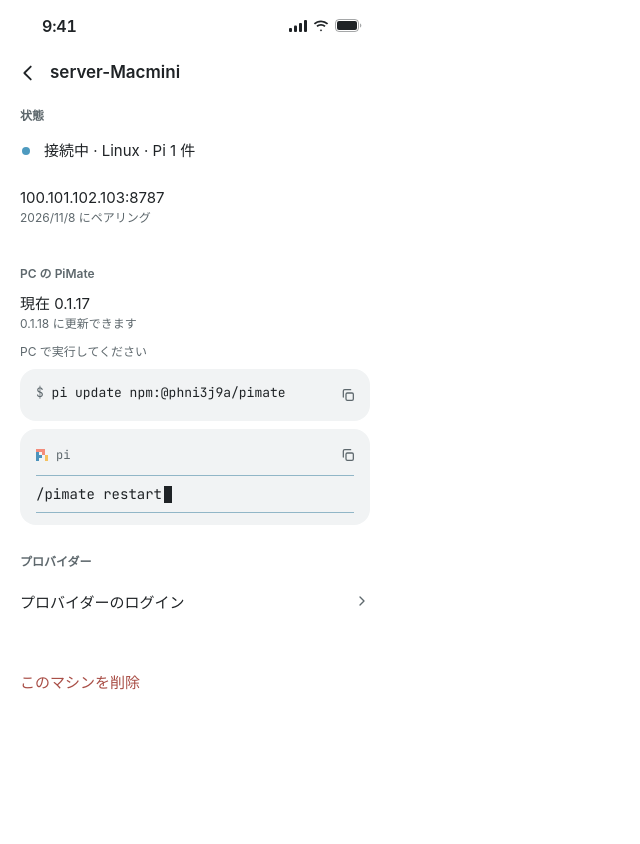
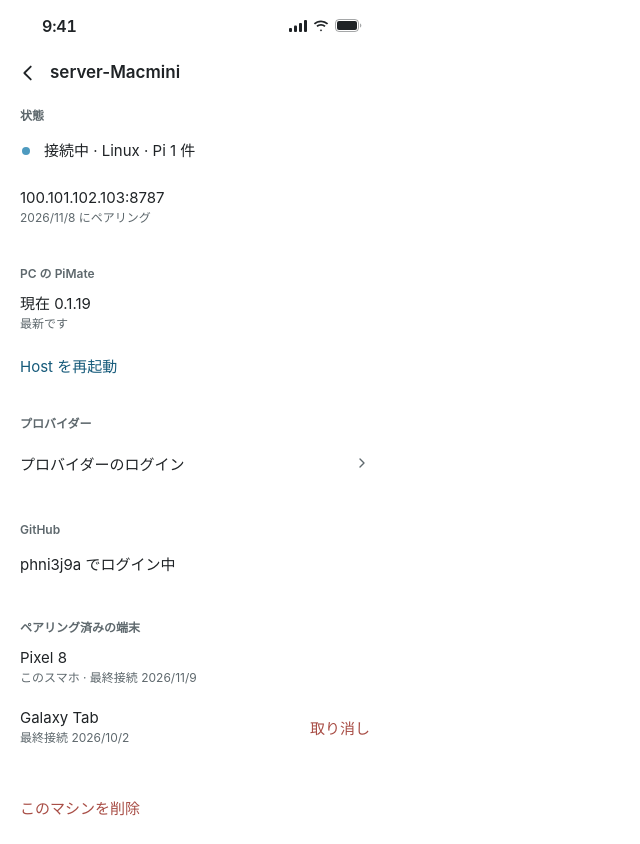
Before and after one commit to phni3j9a/PiMate, a website: page docs/design/html/Machine-Detail.html in a window 1280 px wide. Shown: the whole page, without its empty margins (0-640 px from the left). Drawn offline with Linux system fonts and the light colour scheme.

Commit message:
docs: machine detail host settings (PC package 0.1.19+)

```diff
--- a/docs/design/html/Machine-Detail.html
+++ b/docs/design/html/Machine-Detail.html
@@ -39,30 +39,10 @@ html,body{margin:0;overflow:hidden}
     </div>
     <div style="margin-top: 28px; font-size: 12px; font-weight: 600; color: #5E686D">PC の PiMate</div>
     <div style="min-height: 60px; display: flex; flex-direction: column; justify-content: center; padding: 8px 0; box-sizing: border-box">
-      <span style="font-size: 15px">現在 0.1.17</span>
-      <span style="font-size: 12px; color: #5E686D">0.1.18 に更新できます</span>
+      <span style="font-size: 15px">現在 0.1.19</span>
+      <span style="font-size: 12px; color: #5E686D">最新です</span>
     </div>
-    <span style="font-size: 12px; line-height: 18px; color: #5E686D">PC で実行してください</span>
-    <div style="margin-top: 8px; display: flex; align-items: flex-start; gap: 4px; padding: 8px 4px 8px 16px; border-radius: 16px; background: #F1F3F4">
-      <code style="flex: 1; min-width: 0; padding: 6px 0; font-family: 'JetBrains Mono', ui-monospace, Menlo, monospace; font-size: 13px; line-height: 20px; color: #1F2326"><span style="color: #5E686D">$ </span>pi update npm:@phni3j9a/pimate</code>
-      <button aria-label="コマンドをコピー" style="width: 36px; height: 36px; flex-shrink: 0; border: 0; padding: 0; border-radius: 10px; background: transparent; color: #5E686D; display: flex; align-items: center; justify-content: center">
-          <svg width="16" height="16" viewBox="0 0 24 24" aria-hidden="true" style="fill: none; stroke: currentColor; stroke-width: 1.9; stroke-linecap: round; stroke-linejoin: round"><rect x="9" y="9" width="11" height="11" rx="2"></rect><path d="M5 15V6a2 2 0 0 1 2-2h9"></path></svg>
-        </button>
-    </div>
-    <div style="margin-top: 8px; padding: 8px 4px 12px 16px; border-radius: 16px; background: #F1F3F4; display: flex; flex-direction: column; gap: 6px">
-      <div style="display: flex; align-items: center; gap: 8px">
-        <svg width="12" height="12" viewBox="0 0 4 4" aria-hidden="true" style="flex-shrink: 0; shape-rendering: crispEdges"><rect x="0" y="0" width="3" height="1" style="fill: #F38C7B"></rect><rect x="2" y="1" width="1" height="1" style="fill: #F38C7B"></rect><rect x="0" y="1" width="1" height="3" style="fill: #4C93BC"></rect><rect x="1" y="2" width="1" height="1" style="fill: #4C93BC"></rect><rect x="3" y="2" width="1" height="2" style="fill: #F5C15E"></rect></svg>
-        <span style="flex: 1; font-family: 'JetBrains Mono', ui-monospace, Menlo, monospace; font-size: 12px; color: #5E686D">pi</span>
-        <button aria-label="コマンドをコピー" style="width: 36px; height: 36px; flex-shrink: 0; border: 0; padding: 0; border-radius: 10px; background: transparent; color: #5E686D; display: flex; align-items: center; justify-content: center">
-          <svg width="16" height="16" viewBox="0 0 24 24" aria-hidden="true" style="fill: none; stroke: currentColor; stroke-width: 1.9; stroke-linecap: round; stroke-linejoin: round"><rect x="9" y="9" width="11" height="11" rx="2"></rect><path d="M5 15V6a2 2 0 0 1 2-2h9"></path></svg>
-        </button>
-      </div>
-      <div style="margin-right: 12px; margin-top: -4px; display: flex; flex-direction: column; gap: 8px">
-        <div style="height: 1px; background: rgba(27, 107, 145, 0.45)"></div>
-        <div style="display: flex; align-items: center; font-family: 'JetBrains Mono', ui-monospace, Menlo, monospace; font-size: 14px; line-height: 20px; color: #1F2326">/pimate restart<span aria-hidden="true" style="width: 8px; height: 17px; margin-left: 2px; background: #1F2326"></span></div>
-        <div style="height: 1px; background: rgba(27, 107, 145, 0.45)"></div>
-      </div>
-    </div>
+    <button style="min-height: 44px; display: flex; align-items: center; border: 0; padding: 0; background: transparent; font-family: inherit; font-size: 15px; text-align: left; color: #155A7A">Host を再起動</button>
 
     <div style="margin-top: 28px; font-size: 12px; font-weight: 600; color: #5E686D">プロバイダー</div>
     <button style="min-height: 60px; display: flex; align-items: center; gap: 12px; border: 0; padding: 8px 0; background: transparent; color: #1F2326; font-family: inherit; font-size: 15px; text-align: left">
@@ -70,7 +50,19 @@ html,body{margin:0;overflow:hidden}
       <svg width="16" height="16" viewBox="0 0 24 24" aria-hidden="true" style="fill: none; stroke: #5E686D; stroke-width: 2; stroke-linecap: round; stroke-linejoin: round"><path d="M9 6l6 6-6 6"></path></svg>
     </button>
 
-    <button style="margin-top: 28px; min-height: 44px; display: flex; align-items: center; border: 0; padding: 0; background: transparent; color: #A84D45; font-family: inherit; font-size: 15px; text-align: left">このマシンを削除</button>
+    <div style="margin-top: 28px; font-size: 12px; font-weight: 600; color: #5E686D">GitHub</div>
+    <div style="min-height: 52px; display: flex; align-items: center; font-size: 15px">phni3j9a でログイン中</div>
+
+    <div style="margin-top: 28px; font-size: 12px; font-weight: 600; color: #5E686D">ペアリング済みの端末</div>
+    <div style="min-height: 60px; display: flex; align-items: center; gap: 12px; padding: 8px 0; box-sizing: border-box">
+      <div style="flex: 1; display: flex; flex-direction: column"><span style="font-size: 15px">Pixel 8</span><span style="font-size: 12px; color: #5E686D">このスマホ · 最終接続 2026/11/9</span></div>
+    </div>
+    <div style="min-height: 60px; display: flex; align-items: center; gap: 12px; padding: 8px 0; box-sizing: border-box">
+      <div style="flex: 1; display: flex; flex-direction: column"><span style="font-size: 15px">Galaxy Tab</span><span style="font-size: 12px; color: #5E686D">最終接続 2026/10/2</span></div>
+      <button style="min-height: 44px; display: flex; align-items: center; border: 0; padding: 0; background: transparent; font-family: inherit; font-size: 15px; text-align: left; color: #A84D45">取り消し</button>
+    </div>
+
+    <button style="margin-top: 28px; min-height: 44px; display: flex; align-items: center; border: 0; padding: 0; background: transparent; font-family: inherit; font-size: 15px; text-align: left; color: #A84D45">このマシンを削除</button>
   </main>
 </div>
 
```
Also changed, not shown: docs/SPEC.md (+1 -1 lines), docs/design/mock/Machine-Detail.dc.html (+16 -24 lines), apps/mobile/README.md, docs/design/README.md, docs/design/png/Machine-Detail.png.
